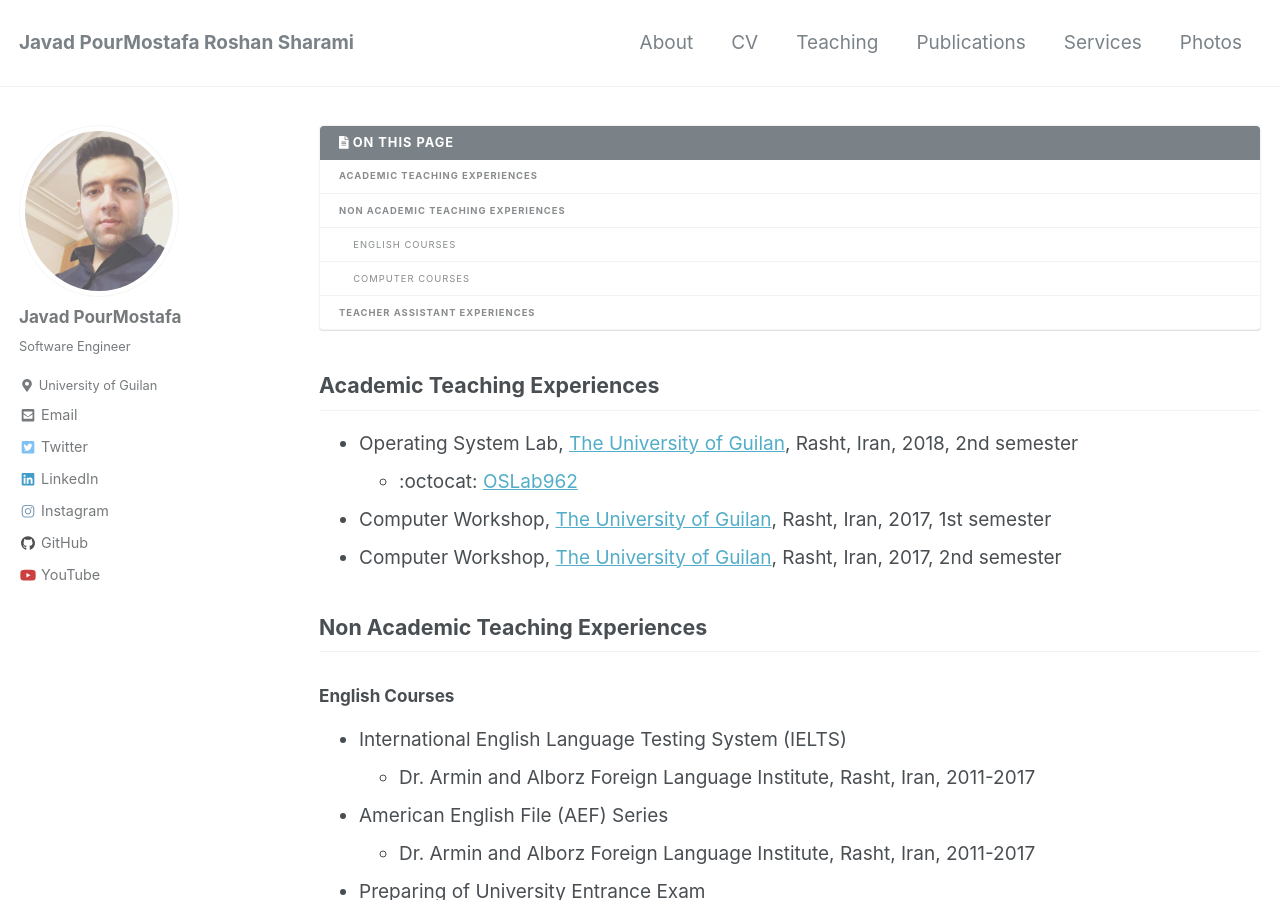
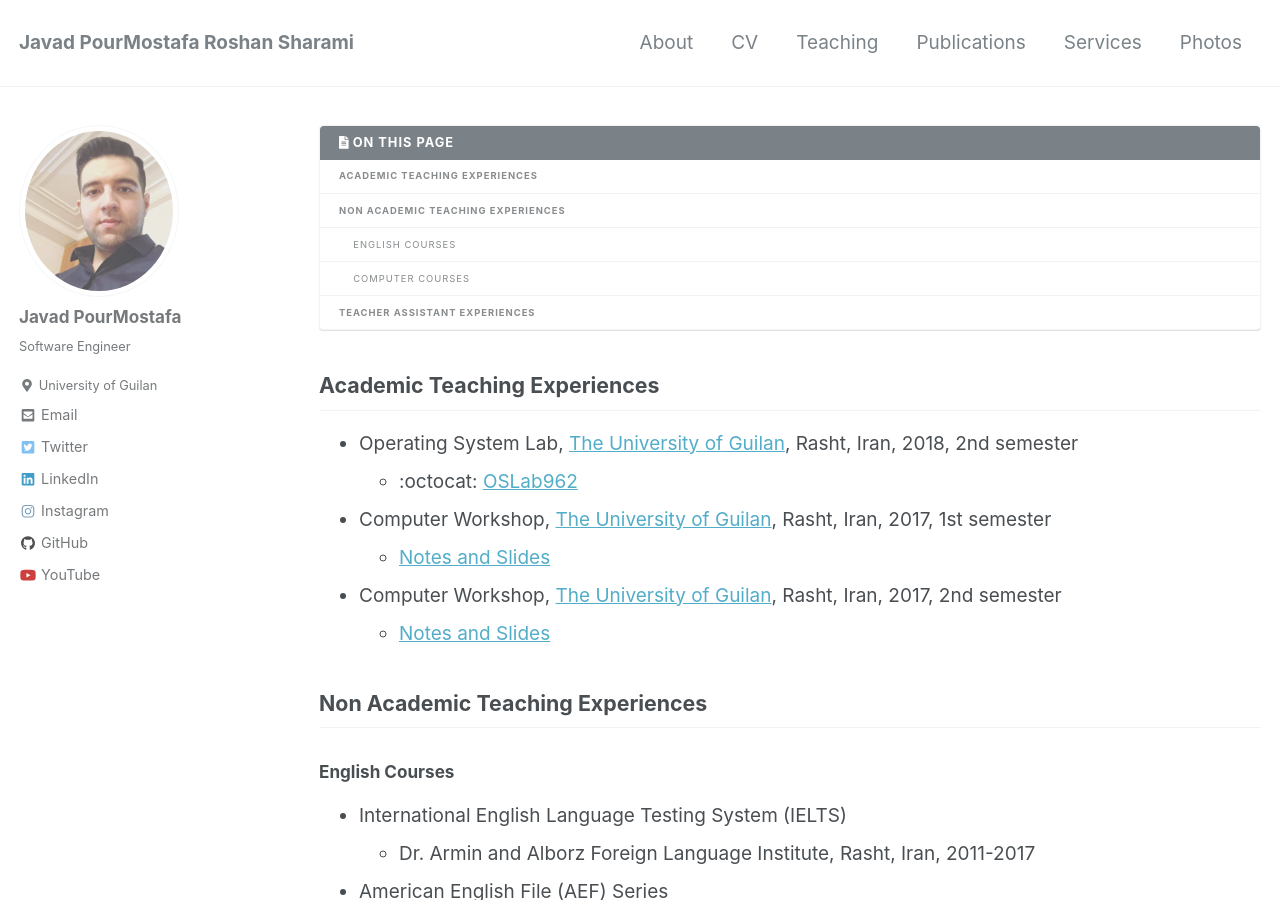
Before and after one commit to JoyeBright/JoyeBright.github.io, a Jekyll site: the page built from _pages/teaching.md, in a window 1280 px wide and 900 px high. Built offline with Jekyll 4.4.1, drawn with Linux system fonts in a browser that asks for light colours; nearby versions of some CDN libraries.

Commit message:
teaching

```diff
--- a/_pages/teaching.md
+++ b/_pages/teaching.md
@@ -12,7 +12,9 @@ author_profile: true
 *   Operating System Lab, [The University of Guilan](http://ce.guilan.ac.ir), Rasht, Iran, 2018, 2nd semester
     *   :octocat: [OSLab962](https://github.com/JoyeBright/OSLab962)
 *   Computer Workshop, [The University of Guilan](http://ce.guilan.ac.ir), Rasht, Iran, 2017, 1st semester
+    *   [Notes and Slides](#)
 *   Computer Workshop, [The University of Guilan](http://ce.guilan.ac.ir), Rasht, Iran, 2017, 2nd semester
+    *   [Notes and Slides](#)
 
 ## Non Academic Teaching Experiences
 ### English Courses
```
